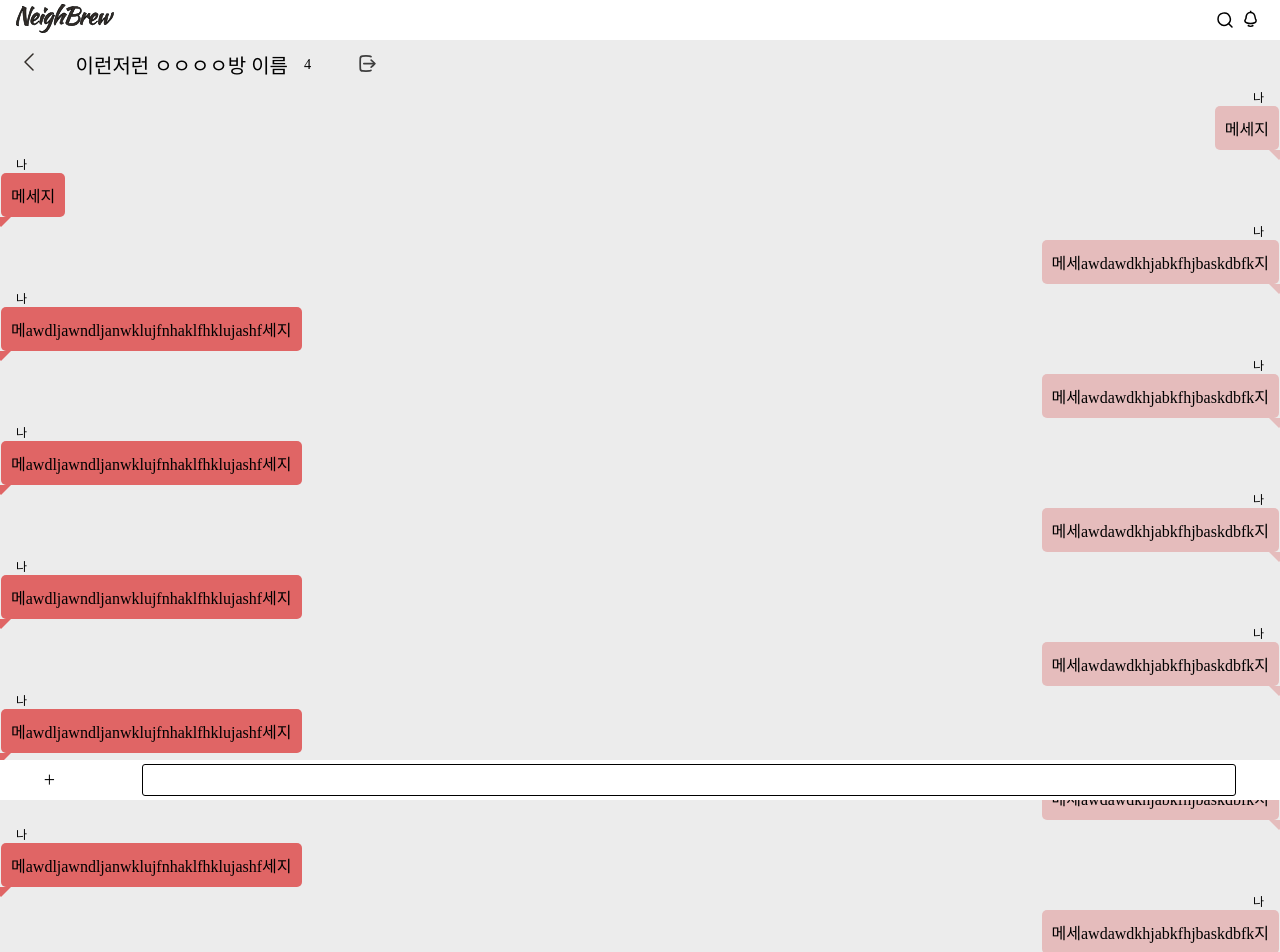
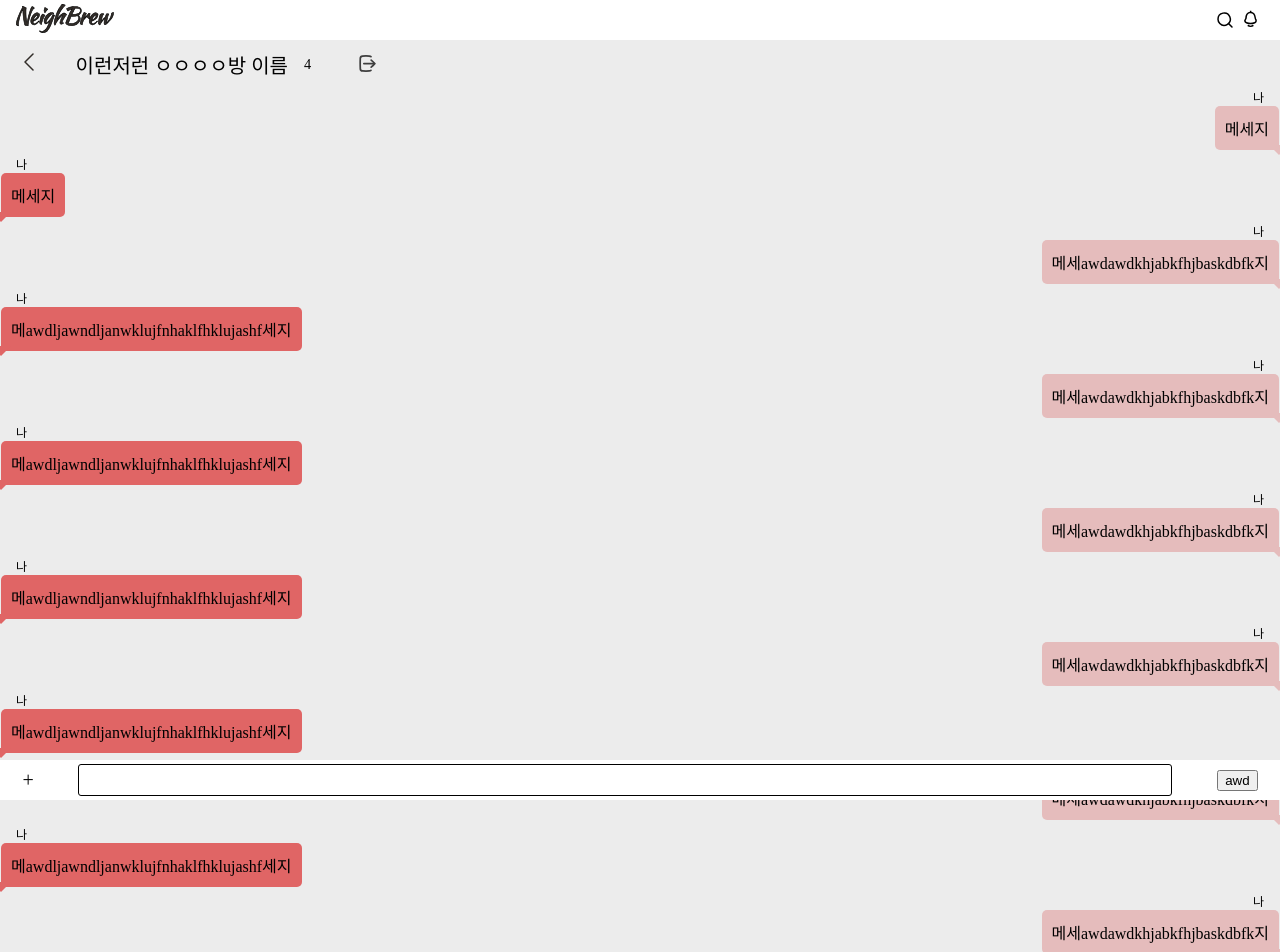
Before and after one commit to dayoung100/NeighBrew, a React (Vite) app in the folder Front/: page /chatList/1 in a window 1280 px wide. Shown: the top 952 px of the page. Built offline with nearby package versions, Linux system fonts and the light colour scheme; a web font is replaced by a local one.

Commit message:
Modify:chat UI 개선

```diff
--- a/Front/src/UI/chat/ChatRoom.tsx
+++ b/Front/src/UI/chat/ChatRoom.tsx
@@ -1,5 +1,5 @@
 import { useParams } from "react-router-dom";
-import { useEffect, useRef, useState } from "react";
+import React, { useEffect, useRef, useState } from "react";
 import styled from "styled-components";
 import Navbar from "../navbar/Navbar";
 import { arrowLeftIcon, outRoom } from "../../assets/AllIcon";
@@ -31,7 +31,7 @@ const MyChat = styled.div`
   &::before {
     content: "";
     position: absolute;
-    bottom: -10px;
+    bottom: -5px;
     left: 0%;
     transform: translateX(-50%);
     border-style: solid;
@@ -52,7 +52,7 @@ const OtherChat = styled.div`
   &:before {
     content: "";
     position: absolute;
-    bottom: -10px;
+    bottom: -5px;
     left: 100%;
     transform: translateX(-50%);
     border-style: solid;
@@ -139,6 +139,18 @@ const ChatRoom = () => {
   ]);
   const [isModal, setIsModal] = useState(false);
   const [users, setUsers] = useState(["현욱", "현빈", "준서", "다영", "영교", "동혁"]);
+  const [message, setMessage] = useState("");
+  const messageHandler = (e: React.ChangeEvent<HTMLInputElement>) => {
+    setMessage(e.target.value);
+  };
+  const sendMessageHandler = (e: React.KeyboardEvent<HTMLInputElement>) => {
+    if (e.code === "Enter" || e.keyCode === 13) {
+      if (message === "") return;
+      setMessages(prev => [...prev, [message, 1]]);
+      setMessage("");
+      scroll();
+    }
+  };
   const navigate = useNavigate();
   const rapperDiv = useRef<HTMLInputElement>(null);
   const makedummy = () => {
@@ -269,7 +281,8 @@ const ChatRoom = () => {
       <footer>
         <InputDiv>
           <p style={{ fontFamily: "JejuGothic", fontSize: "20px", fontWeight: "400" }}>+</p>
-          <Input></Input>
+          <Input value={message} onChange={messageHandler} onKeyUp={sendMessageHandler}></Input>
+          <button>awd</button>
         </InputDiv>
       </footer>
     </>
```
Also changed, not shown: 1 other file (tests, documents, lock files or other folders).
